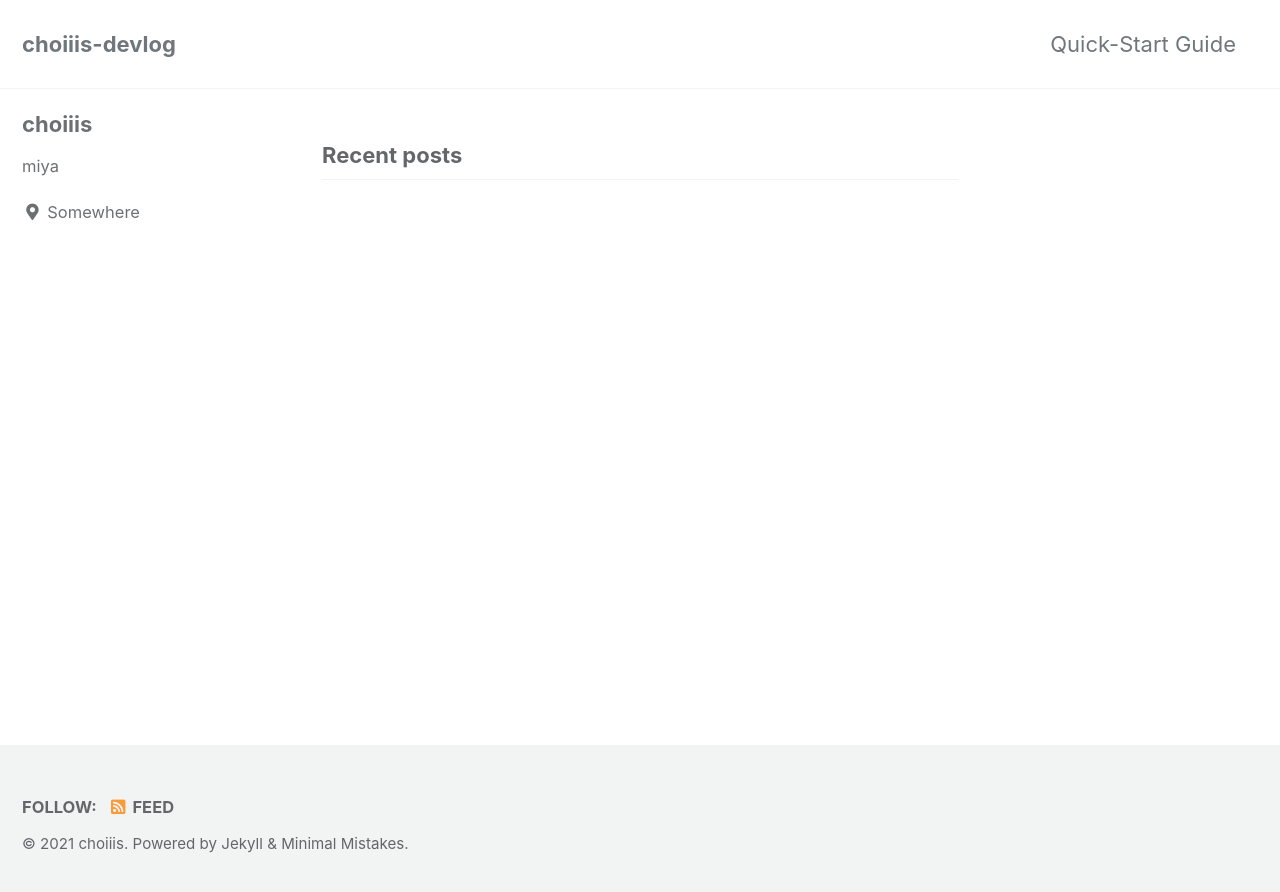
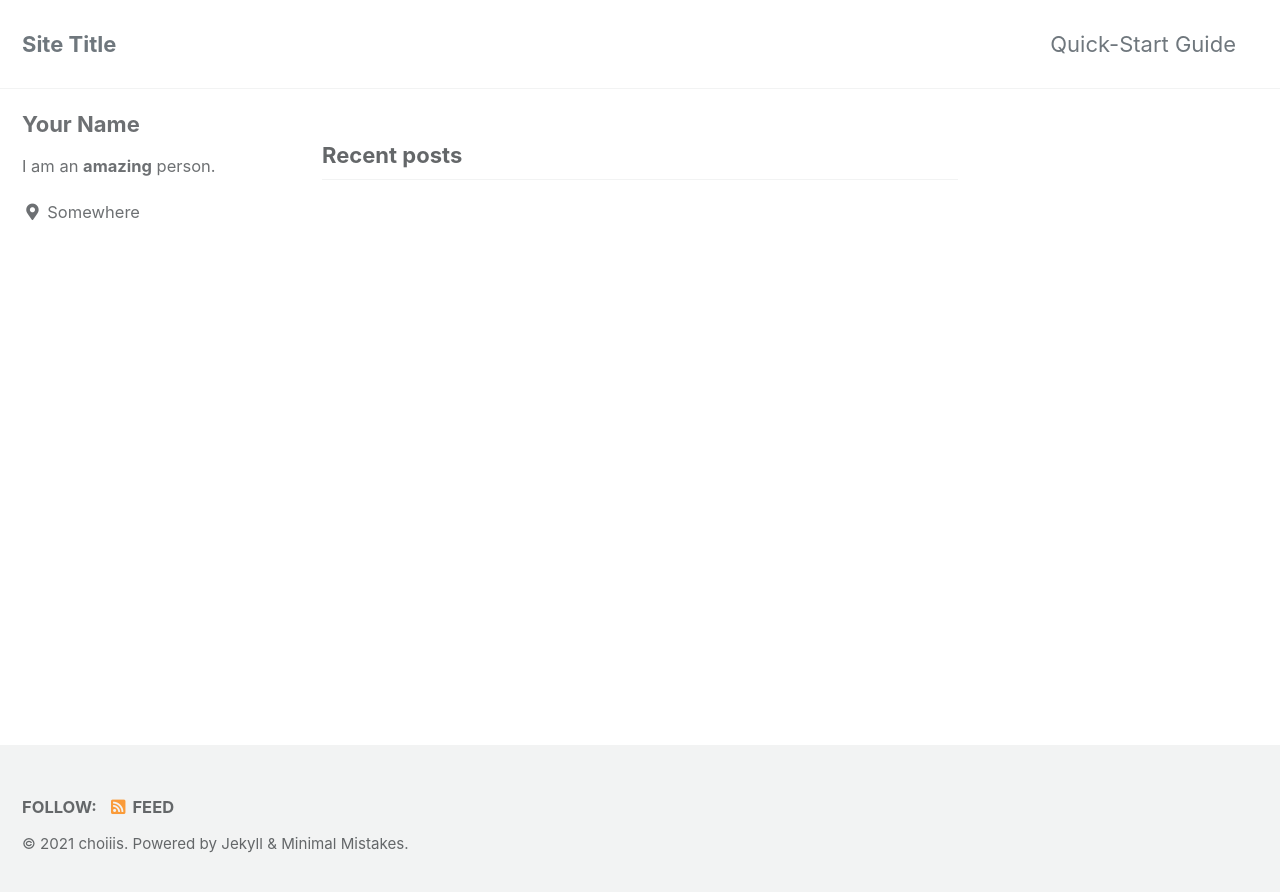
Before and after one commit to choiiis/choiiis.github.io, a Jekyll site: the page built from index.html, in a window 1280 px wide. Shown: the top 892 px of the page. Built offline with Jekyll 4.4.1, drawn with Linux system fonts in a browser that asks for light colours; cached includes are drawn as plain includes; the list of posts is cut into pages by our own code.

Commit message:
edit config

```diff
--- a/_config.yml
+++ b/_config.yml
@@ -12,22 +12,22 @@
 
 # theme                  : "minimal-mistakes-jekyll"
 # remote_theme           : "mmistakes/minimal-mistakes"
-minimal_mistakes_skin    : "default" # "air", "dirt", "contrast", "dark", "aqua", "neon", "mint", "plum", "sunrise"
+minimal_mistakes_skin    : "default" # "air", "aqua", "contrast", "dark", "dirt", "neon", "mint", "plum", "sunrise"
 
 # Site Settings
 locale                   : "en-US"
-title                    : "choiiis-devlog"
+title                    : "Site Title"
 title_separator          : "-"
-subtitle                 : ""
+subtitle                 : # site tagline that appears below site title in masthead
 name                     : "choiiis"
-description              : "DevBlog"
-url                      : "https://choiiis.github.io"
-baseurl                  : "/blog"
-repository               : "choiiis/choiiis.github.io"
+description              : "Devlog"
+url                      : # the base hostname & protocol for your site e.g. "https://mmistakes.github.io"
+baseurl                  : # the subpath of your site, e.g. "/blog"
+repository               : # GitHub username/repo-name e.g. "mmistakes/minimal-mistakes"
 teaser                   : # path of fallback teaser image, e.g. "/assets/images/500x300.png"
 logo                     : # path of logo image to display in the masthead, e.g. "/assets/images/88x88.png"
-masthead_title           : ""
-breadcrumbs              : false
+masthead_title           : # overrides the website title displayed in the masthead, use " " for no title
+# breadcrumbs            : false # true, false (default)
 words_per_minute         : 200
 comments:
   provider               : # false (default), "disqus", "discourse", "facebook", "staticman", "staticman_v2", "utterances", "custom"
@@ -94,9 +94,9 @@ analytics:
 
 # Site Author
 author:
-  name             : "choiiis"
+  name             : "Your Name"
   avatar           : # path of avatar image, e.g. "/assets/images/bio-photo.jpg"
-  bio              : "miya"
+  bio              : "I am an **amazing** person."
   location         : "Somewhere"
   email            :
   links:
```
